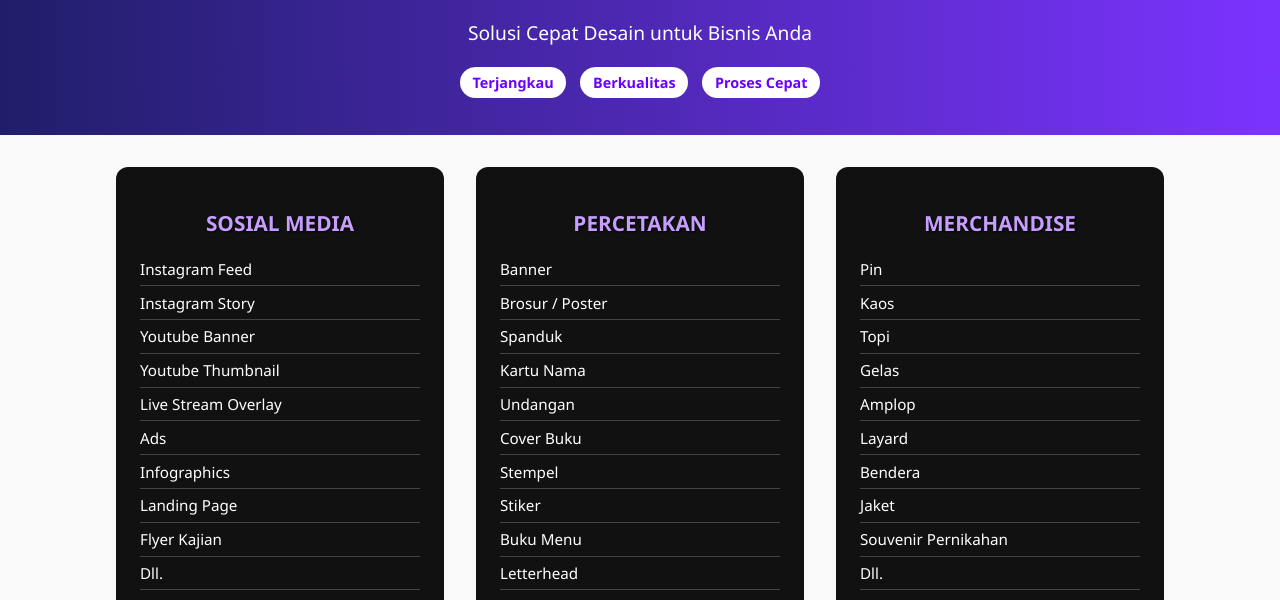
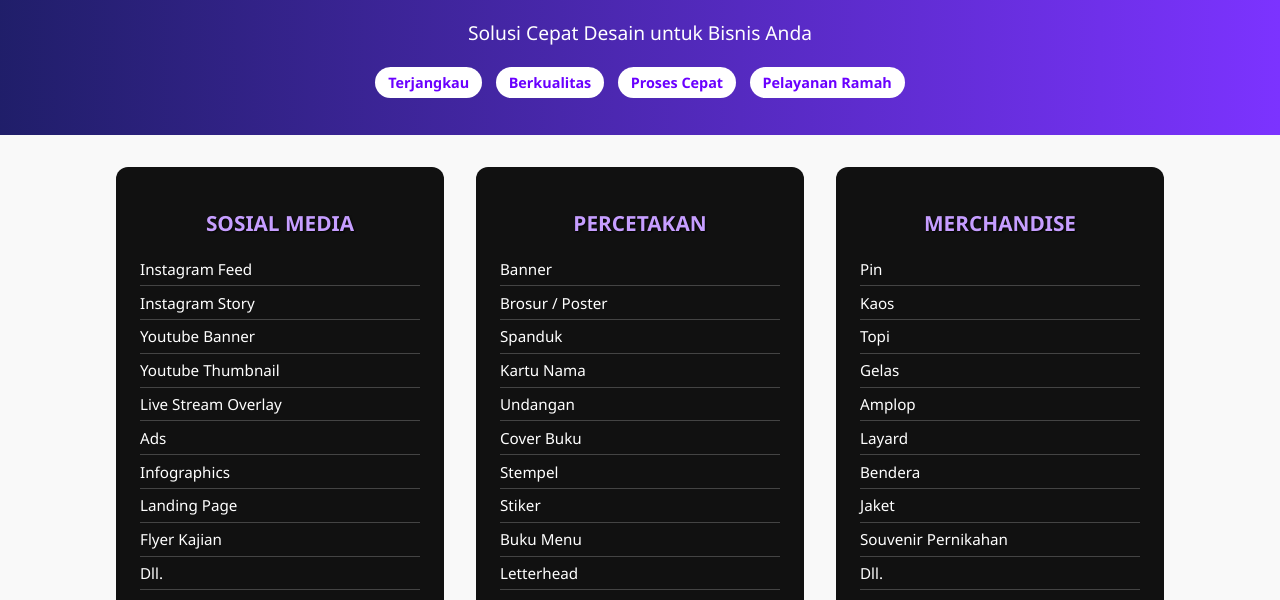
Before and after one commit to arryadptaa/ranggarwebzzzz, a plain HTML site: page index.html in a window 1280 px wide. Shown: the part 186-786 px from the top of the page. Drawn offline with Linux system fonts and the light colour scheme; a script that the page names is missing.

Commit message:
Update index.html

```diff
--- a/index.html
+++ b/index.html
@@ -16,6 +16,7 @@
       <span>Terjangkau</span>
       <span>Berkualitas</span>
       <span>Proses Cepat</span>
+       <span>Pelayanan Ramah</span>
     </div>
   </header>
 
```
